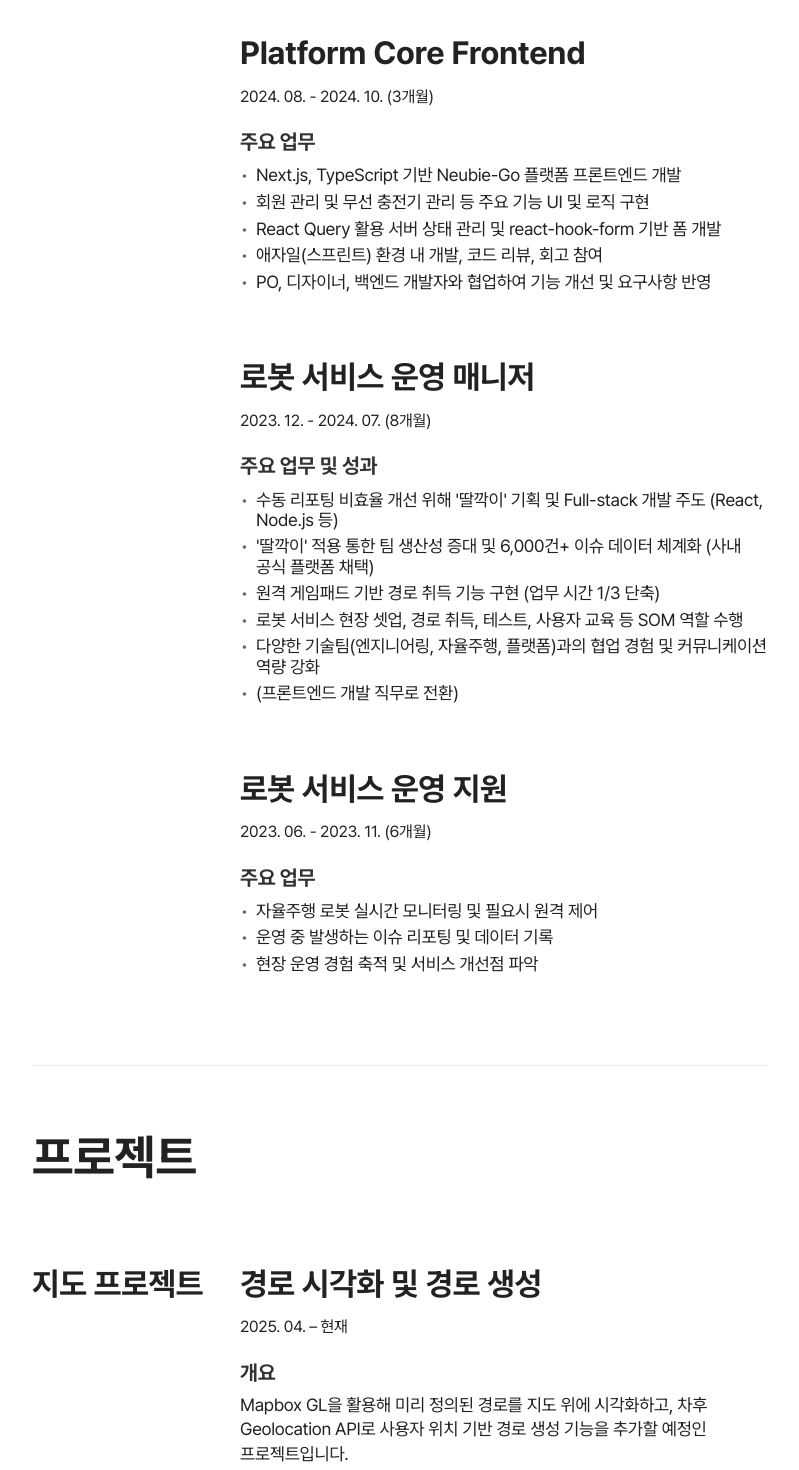
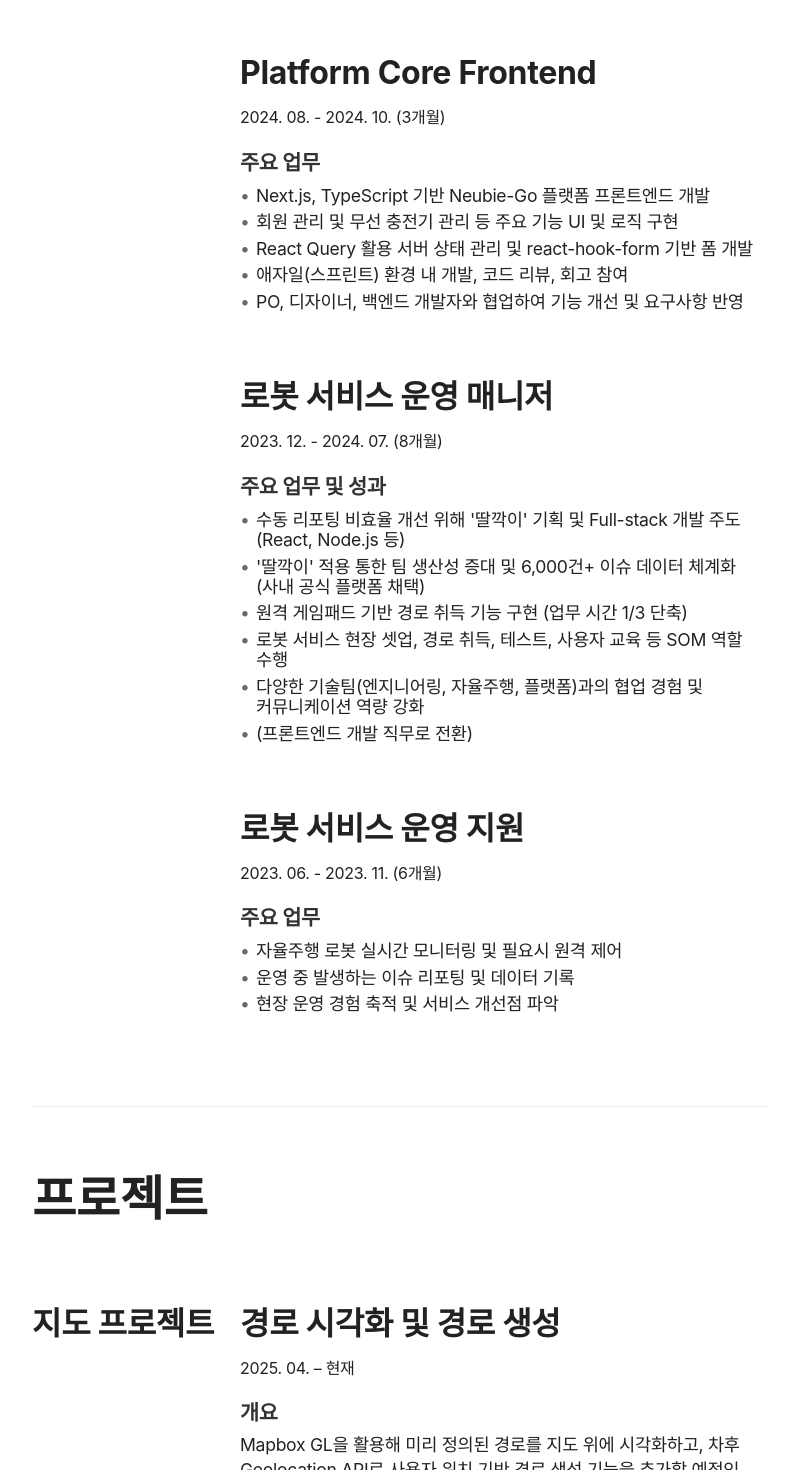
Before and after one commit to jiwonyoon-dev/jiwonyoon, a Next.js app: page /resume in a window 1280 px wide. Shown: the part 1860-3330 px from the top of the page, without its empty margins (240-1039 px from the left). Built offline with nearby package versions, Linux system fonts and the light colour scheme.

Commit message:
✨ add Drawer component styles and resume layout CSS for improved UI consistency

```diff
--- a/src/app/global.css
+++ b/src/app/global.css
@@ -27,139 +27,3 @@ body {
   -webkit-font-smoothing: antialiased;
   -moz-osx-font-smoothing: grayscale;
 }
-
-@media screen and (max-width: 960px) {
-  html,
-  body {
-    font-size: 14px;
-  }
-}
-
-section {
-  padding: 0 2rem;
-}
-
-p {
-  margin: 0 0 1rem;
-  font-size: 1.1rem;
-  line-height: 1.4
-}
-
-a {
-  color: #007bff;
-  -webkit-transition: color .3s ease;
-  transition: color .3s ease
-}
-
-h1 {
-  font-size: 5rem;
-  line-height: 1.1;
-}
-
-@media screen and (max-width: 960px) {
-  h1 {
-    font-size: 3rem;
-  }
-}
-
-h2 {
-  font-size: 3rem;
-  margin: 4rem 0 2rem 0;
-}
-
-h3 {
-  font-size: 2rem;
-  margin: 0 0 1rem 0;
-}
-
-h4 {
-  font-size: 2rem;
-  margin: 0 0 1rem 0;
-}
-
-@media screen and (max-width: 960px) {
-  h4 {
-    font-size: 1.5rem;
-  }
-}
-
-h5 {
-  font-size: 1.3rem;
-  margin: 0 0 0.5rem 0;
-  color: #333333;
-}
-
-ul {
-  list-style: none;
-  padding: 0;
-  margin: 0 0 1rem 0;
-  font-size: 1.1rem;
-}
-
-ul > li {
-  position: relative;
-  padding: 0.2rem 0 0.2rem 1rem;
-}
-
-ul > li:before {
-  position: absolute;
-  left: 0;
-  display: inline-block;
-  content: "•";
-  color: #696969;
-}
-
-.container {
-  width: 100%;
-  max-width: 50rem;
-  margin: auto;
-}
-
-.section-divider {
-  padding: 3rem 0;
-  border-bottom: 1px solid #eeeeee;
-}
-.row {
-  display: flex;
-  padding: 3rem 0;
-  border-bottom: 1px solid #eeeeee;
-}
-
-.row-left {
-  flex-basis: 13rem;
-  padding-right: 1rem;
-  flex-shrink: 0;
-}
-
-.row-right {
-  flex-grow: 1;
-}
-
-@media screen and (max-width: 960px) {
-  .row {
-    flex-direction: column;
-  }
-
-  .row-left {
-    flex-basis: 100%;
-    padding-right: 0;
-    padding-bottom: 1rem;
-  }
-}
-
-.role {
-  display: block;
-}
-
-.project {
-  padding: 1.5rem 0;
-}
-
-.project:first-child {
-  padding-top: 0;
-}
-
-.time {
-  display: block;
-  margin-bottom: 1.5rem;
-}
--- a/src/app/layout.tsx
+++ b/src/app/layout.tsx
@@ -1,12 +1,5 @@
-import localFont from 'next/font/local'
 import React from 'react'
 import '@/app/global.css'
-
-const pretendardFont = localFont({
-  src: '../../public/fonts/PretendardVariable.woff2',
-  preload: true,
-  display: 'swap'
-})
 
 export default function RootLayout({
   children
@@ -15,7 +8,7 @@ export default function RootLayout({
 }>) {
   return (
     <html lang="en">
-      <body className={`${pretendardFont.className} antialiased`}>{children}</body>
+      <body>{children}</body>
     </html>
   )
 }
--- a/src/app/resume/layout.tsx
+++ b/src/app/resume/layout.tsx
@@ -1,4 +1,5 @@
 import React from 'react'
+import './resume.css'
 
 const ResumeLayout = ({ children }: { children: React.ReactNode }) => {
   return (
--- /dev/null
+++ b/src/app/resume/resume.css
@@ -0,0 +1,135 @@
+@media screen and (max-width: 960px) {
+    html,
+    body {
+        font-size: 14px;
+    }
+}
+
+section {
+    padding: 0 2rem;
+}
+
+p {
+    margin: 0 0 1rem;
+    font-size: 1.1rem;
+    line-height: 1.4
+}
+
+a {
+    color: #007bff;
+    -webkit-transition: color .3s ease;
+    transition: color .3s ease
+}
+
+h1 {
+    font-size: 5rem;
+    line-height: 1.1;
+}
+
+@media screen and (max-width: 960px) {
+    h1 {
+        font-size: 3rem;
+    }
+}
+
+h2 {
+    font-size: 3rem;
+    margin: 4rem 0 2rem 0;
+}
+
+h3 {
+    font-size: 2rem;
+    margin: 0 0 1rem 0;
+}
+
+h4 {
+    font-size: 2rem;
+    margin: 0 0 1rem 0;
+}
+
+@media screen and (max-width: 960px) {
+    h4 {
+        font-size: 1.5rem;
+    }
+}
+
+h5 {
+    font-size: 1.3rem;
+    margin: 0 0 0.5rem 0;
+    color: #333333;
+}
+
+ul {
+    list-style: none;
+    padding: 0;
+    margin: 0 0 1rem 0;
+    font-size: 1.1rem;
+}
+
+ul > li {
+    position: relative;
+    padding: 0.2rem 0 0.2rem 1rem;
+}
+
+ul > li:before {
+    position: absolute;
+    left: 0;
+    display: inline-block;
+    content: "•";
+    color: #696969;
+}
+
+.container {
+    width: 100%;
+    max-width: 50rem;
+    margin: auto;
+}
+
+.section-divider {
+    padding: 3rem 0;
+    border-bottom: 1px solid #eeeeee;
+}
+.row {
+    display: flex;
+    padding: 3rem 0;
+    border-bottom: 1px solid #eeeeee;
+}
+
+.row-left {
+    flex-basis: 13rem;
+    padding-right: 1rem;
+    flex-shrink: 0;
+}
+
+.row-right {
+    flex-grow: 1;
+}
+
+@media screen and (max-width: 960px) {
+    .row {
+        flex-direction: column;
+    }
+
+    .row-left {
+        flex-basis: 100%;
+        padding-right: 0;
+        padding-bottom: 1rem;
+    }
+}
+
+.role {
+    display: block;
+}
+
+.project {
+    padding: 1.5rem 0;
+}
+
+.project:first-child {
+    padding-top: 0;
+}
+
+.time {
+    display: block;
+    margin-bottom: 1.5rem;
+}
--- a/src/components/map/styles/FloatingMenuCenter.module.css
+++ b/src/components/map/styles/FloatingMenuCenter.module.css
@@ -7,7 +7,7 @@
     background: rgba(0, 0, 0, 0.4);
     backdrop-filter: blur(20px);
     border-radius: 24px;
-    border: 1px solid rgba(255, 255, 255, 0.2);
+    border: rgba(255 255 255 / 0.2);
     box-shadow: 0 4px 20px rgba(0, 0, 0, 0.4);
     z-index: 1000;
     display: flex;
```
Also changed, not shown: src/components/map/styles/Drawer.module.css (added, +82 -0 lines).
